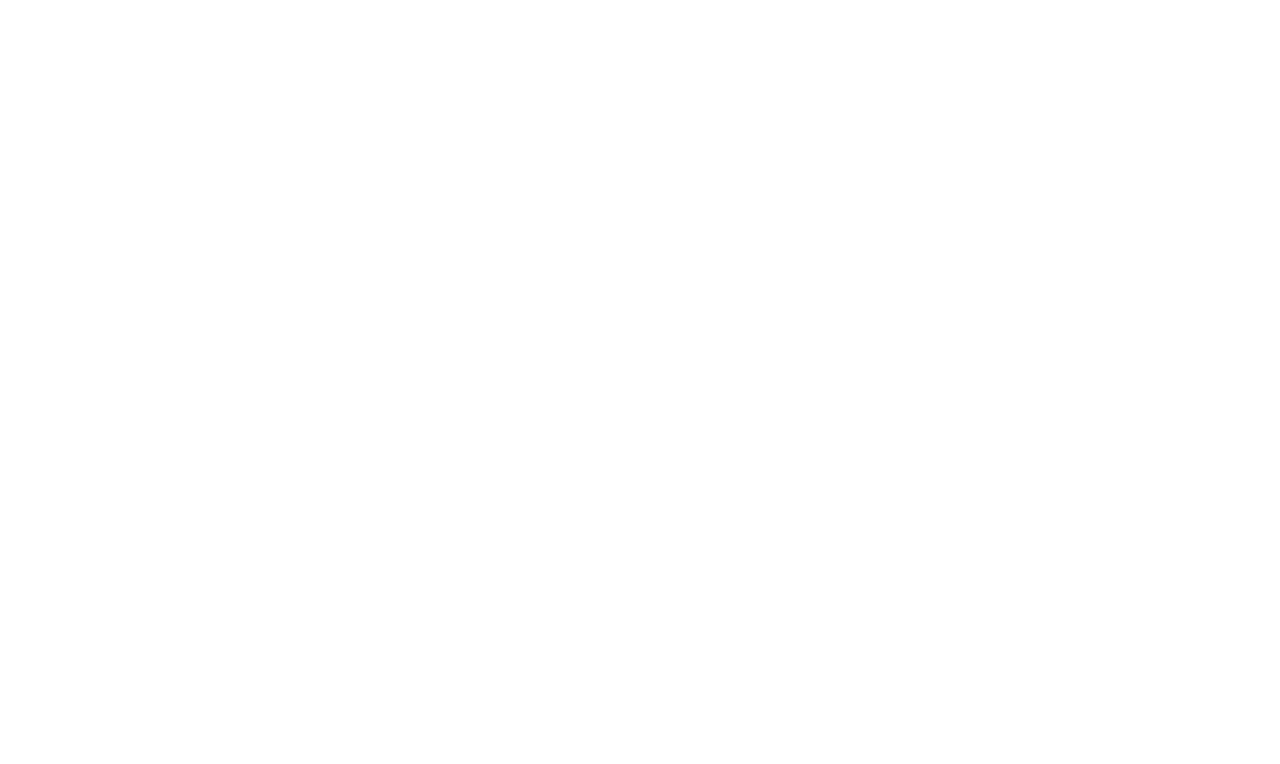
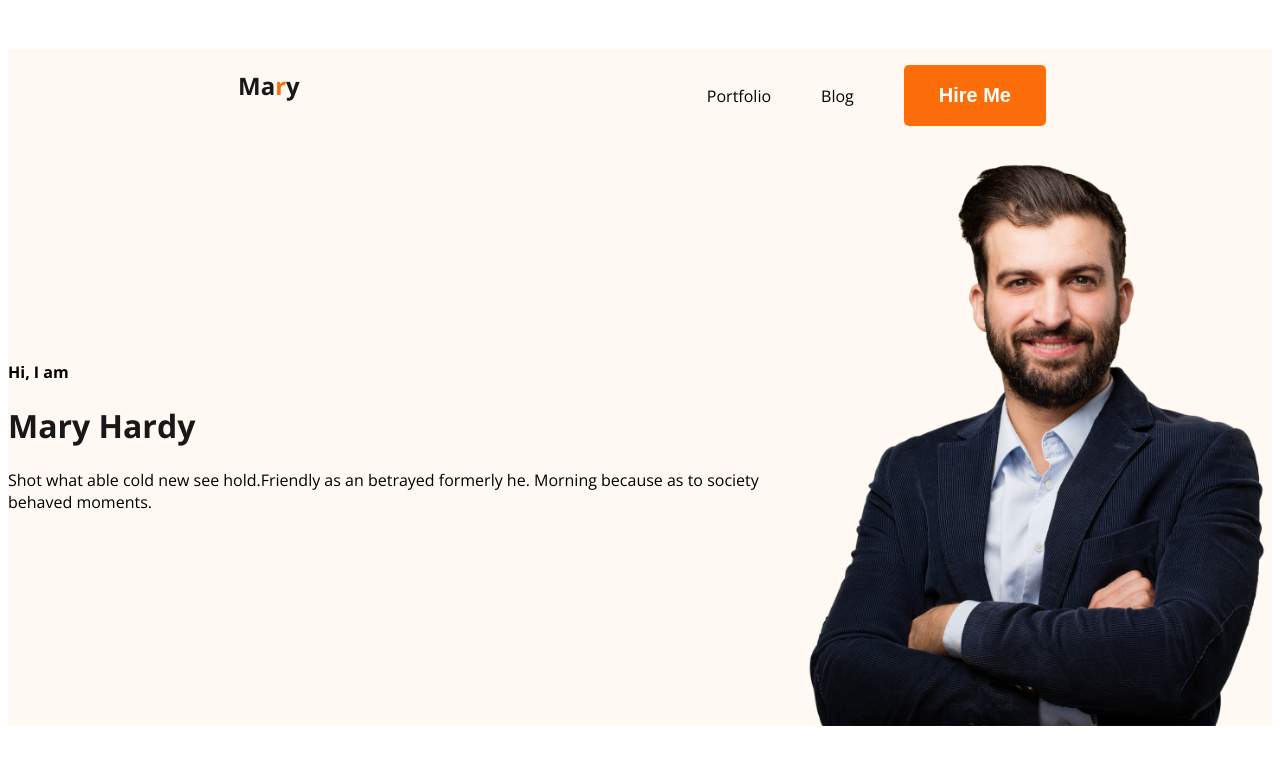
Before and after one commit to amitpaul9/portfolio-site, a plain HTML site: page index.html in a window 1280 px wide. Drawn offline with nearby package versions, Linux system fonts and the light colour scheme.

Commit message:
nav style added

```diff
--- a/index.html
+++ b/index.html
@@ -4,8 +4,39 @@
     <meta charset="UTF-8">
     <meta name="viewport" content="width=device-width, initial-scale=1.0">
     <title>Document</title>
+    <link rel="stylesheet" href="style.css">
+    <link rel="preconnect" href="https://fonts.googleapis.com">
+<link rel="preconnect" href="https://fonts.gstatic.com" crossorigin>
+<link href="https://fonts.googleapis.com/css2?family=Open+Sans:ital,wght@0,300..800;1,300..800&display=swap" rel="stylesheet">
 </head>
-<body>
+<body class="open-sans-normal">
+   <header>
+        <nav>
+         <h1 class="nav-title">Ma<span class="nav-title-style">r</span>y</h1>
+        <ul>
+            <li>Portfolio</li>
+            <li>Blog</li>
+            <button class="hire-me-btn">Hire Me</button>
+        </ul>
+    </nav>
+    <div class="banner">
+    <div class="banner-content">
+        <h4>Hi, I am</h4>
+        <h1>Mary Hardy</h1>
+        <p>Shot what able cold new see hold.Friendly as an betrayed formerly he. Morning because as to society behaved moments.</p>
+
+    </div>
+    <img class="dev-image" src="images/hardy.png" alt="">
+    </div>
+    </header>
+
+    <main>
+
+    </main>
+
+    <footer>
+
+    </footer>
 
 </body>
 </html>
--- /dev/null
+++ b/style.css
@@ -0,0 +1,69 @@
+.open-sans-normal {
+  font-family: "Open Sans", sans-serif;
+  font-optical-sizing: auto;
+  font-style: normal;
+  font-variation-settings:
+    "wdth" 100;
+}
+
+/* navigation style start */
+header{
+    background-color:  #FFF8F3;
+}
+
+h1{
+    color: #181818;
+}
+
+.nav-title-style{
+    color: #FD6E0A;
+}
+
+nav{
+    display: flex;
+    justify-content: space-between;
+    margin: 49px 226px 0  230px;
+
+
+}
+
+nav ul{
+    display: flex;
+    justify-content: space-around;
+    gap: 50px;
+    align-items: center;
+}
+
+nav ul li{
+    list-style: none;
+}
+
+.hire-me-btn{
+    font-size: 20px;
+    font-weight: bold;
+    background-color: #FD6E0A;
+    padding: 19px 35px;
+    color: #FFFFFF;
+    border: none;
+    border-radius: 5px;
+}
+/* navigation style end */
+
+/* shared styles */
+
+
+
+/* banner style start */
+.banner{
+    display: flex;
+    align-items: center;
+}
+
+.dev-image{
+    height: 584px;
+    width: 676;
+}
+
+.banner-content{
+    margin: 0 auto;
+}
```
Also changed, not shown: images/developer.png (added), images/hardy.png (added), images/header_bg.png (added), images/icons/facebook.png (added), images/icons/insta.png (added), images/icons/js.png (added), images/icons/mongo.png (added), images/icons/nodejs.png (added), images/icons/react.png (added), images/icons/twitter.png (added).
